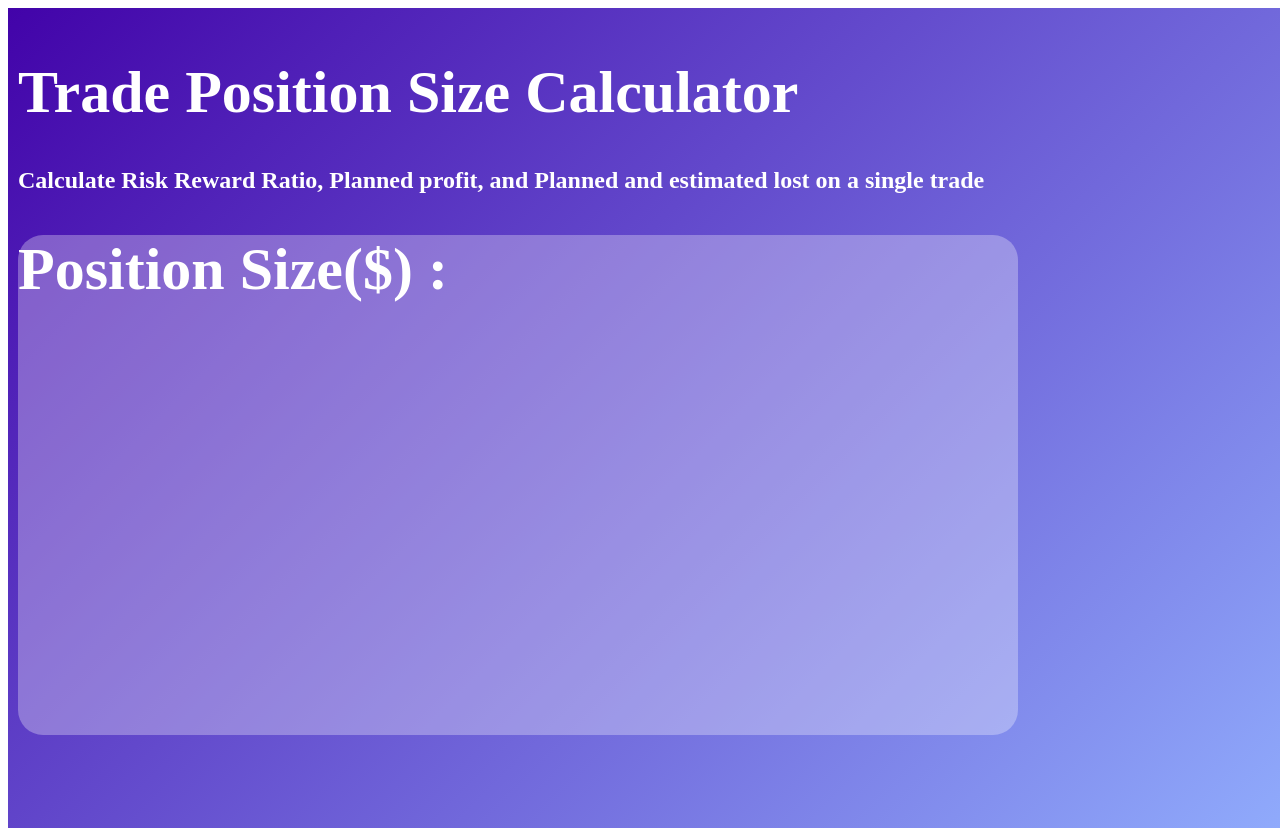
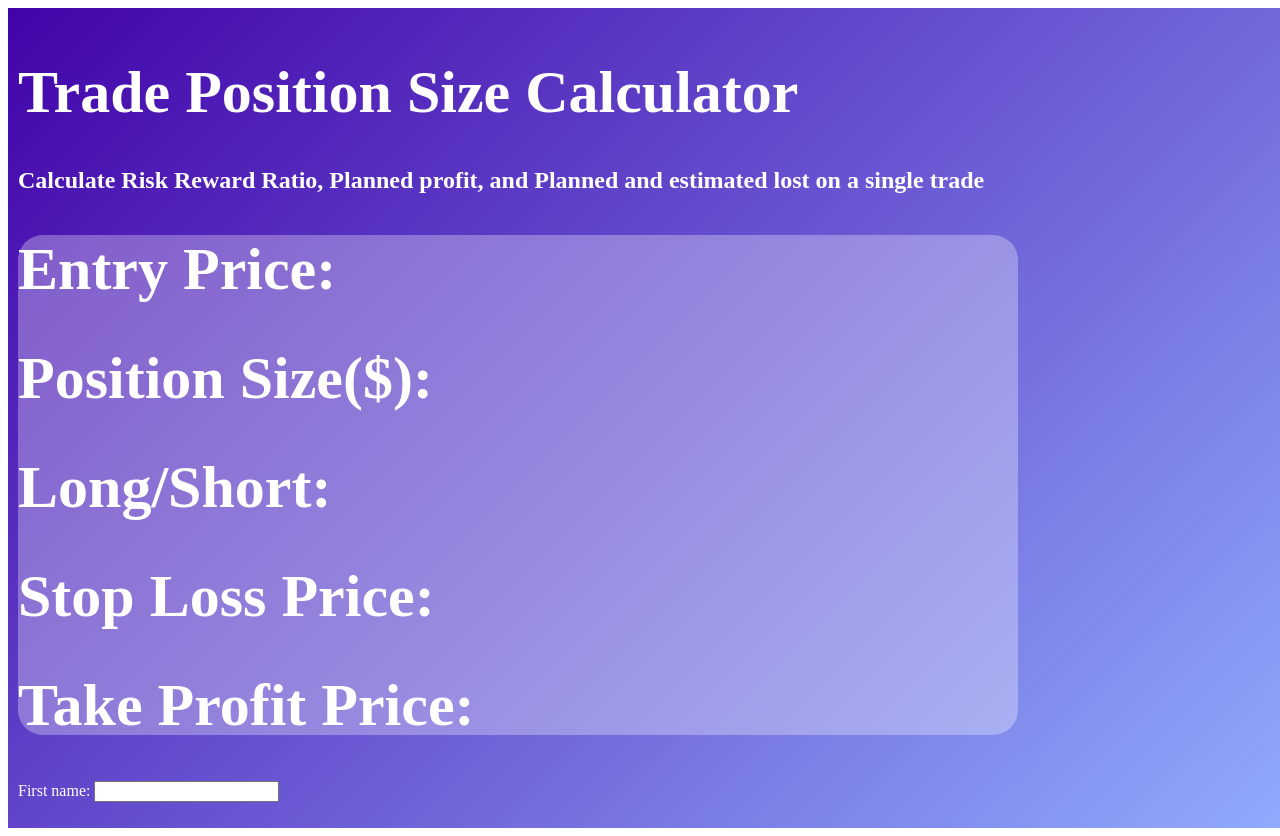
Before and after one commit to Hanzzz123/trading-position-size-calculator, a plain HTML site: page index.html in a window 1280 px wide. Drawn offline with Linux system fonts and the light colour scheme.

Commit message:
added more inputs

```diff
--- a/index.html
+++ b/index.html
@@ -12,9 +12,32 @@
         <h1>Trade Position Size Calculator</h1>
         <h2>Calculate Risk Reward Ratio, Planned profit, and Planned and estimated lost on a single trade</h2>
         <div class="calculator-card">
-            <div class="row">
-                <h1> Position Size($) :</h1>
+            <div class = "information-column">
+                <div class="row">
+                    <h1>Entry Price: </h1>
+                </div>
+                <div class="row">
+                    <h1> Position Size($): </h1>
+                </div>
+                <div class = "row">
+                    <h1> Long/Short: </h1>
+                </div>
+                <div class="row">
+                    <h1>Stop Loss Price: </h1>
+                </div>
+                <div class="row">
+                    <h1>Take Profit Price: </h1>
+                </div>
             </div>
+            <div class="form-column">
+                <div class="column">
+                    <form>
+                        <label for="fname">First name:</label>
+                        <input type="text" id="fname" name="fname"><br><br>
+                    </form>
+                </div>
+            </div>
+
 
         </div>
 
```
